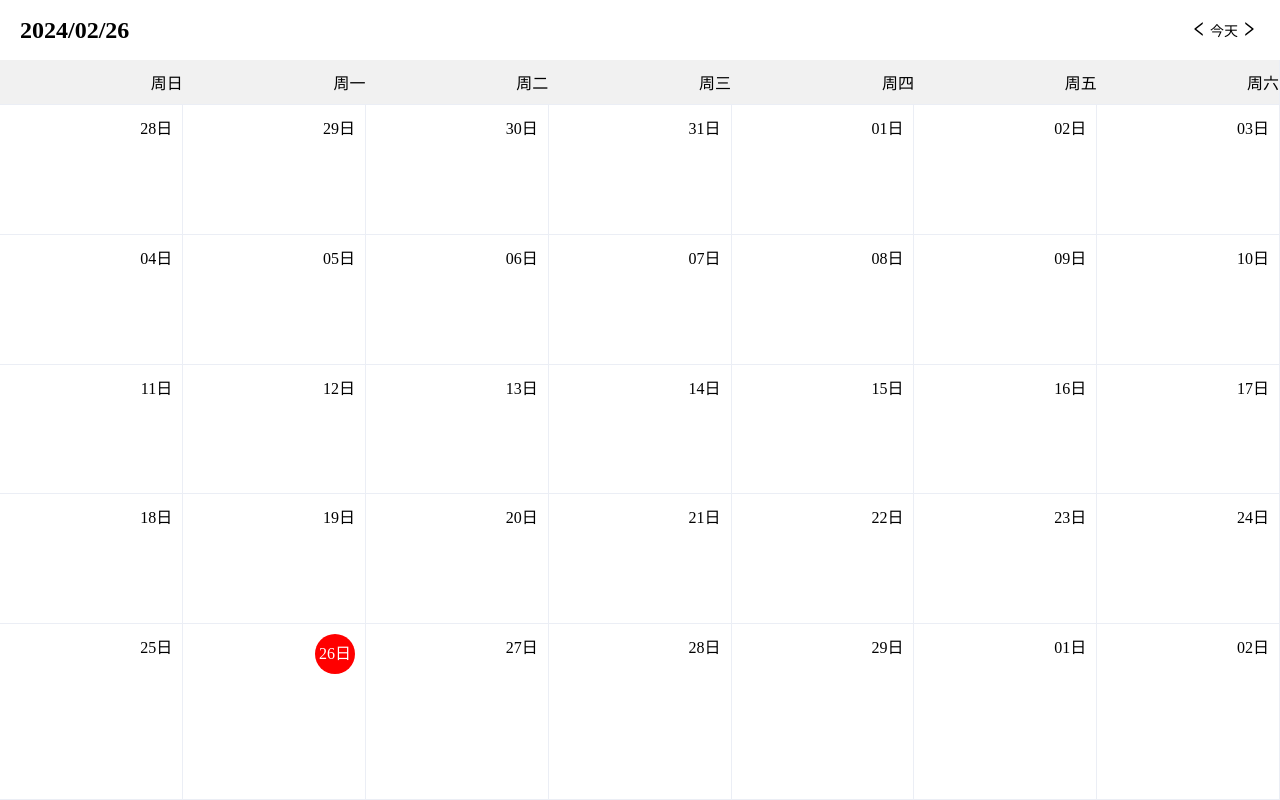
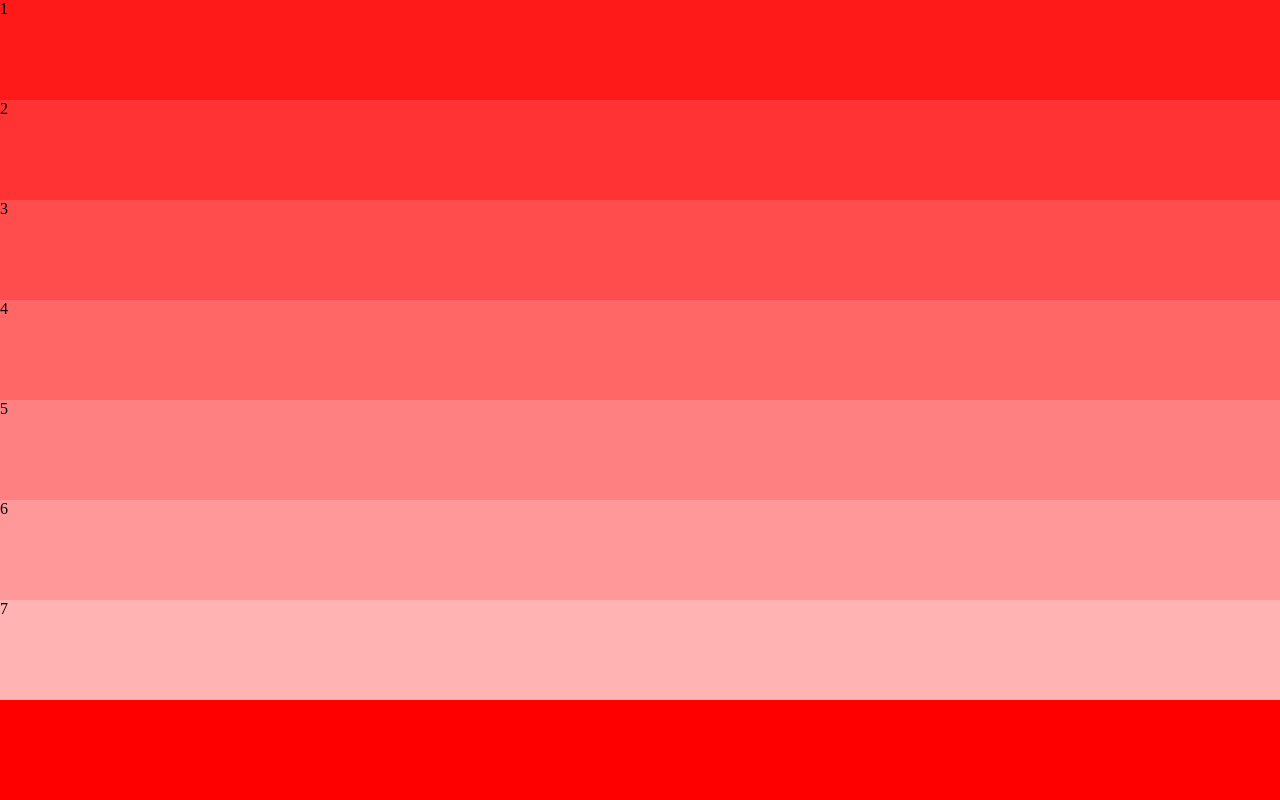
Before and after one commit to wustzhaohui/eric-components, a React (Vite) app: page / in a window 1280 px wide. Built offline with nearby package versions, Linux system fonts and the light colour scheme.

Commit message:
chore: add drag component

```diff
--- a/example/src/main.tsx
+++ b/example/src/main.tsx
@@ -1,8 +1,19 @@
 import { createRoot } from 'react-dom/client';
-import { Calendar } from '../../packages';
-const App = () => (
-    <Calendar/>
-);
+import { Drag } from '../../packages';
 const container = document.getElementById('root');
 const root = createRoot(container as Element | DocumentFragment);
+const App = () => {
+    const onDrag = (currentIndex:number, beforeIndex:number) => {
+        console.log('当前移动完成dom的索引', currentIndex)
+        console.log('当前移动前dom的索引', beforeIndex)
+    }
+    return <Drag onDrag={onDrag}>
+    {
+        [1,2,3,4,5,6,7].map((item: number) => <div key={item} style={{
+            backgroundColor: `rgba(255,255,255,.${item})`,
+            height: 100
+        }}>{item}</div>)
+    }
+</Drag>
+};
 root.render(<App />);
--- a/index.html
+++ b/index.html
@@ -2,7 +2,7 @@
 <html lang="en">
   <head>
     <meta charset="UTF-8" />
-    <link rel="icon" type="image/ico" href="/icon.ico" />
+    <link rel="shortcut icon" href="/vite.config.ico" type="image/x-icon"/>
     <meta name="viewport" content="width=device-width, initial-scale=1.0" />
     <title>eric-components</title>
   </head>
--- /dev/null
+++ b/packages/Drag/Drag.tsx
@@ -0,0 +1,84 @@
+import React, { RefObject, useRef } from 'react';
+import { FC } from 'react';
+
+export interface DragProps {
+    className?: string;
+    children: React.ReactElement | Element | any;
+    onDrag?: (currentIndex: number, beforeIndex: number) => void;
+}
+
+const Drag: FC<DragProps> = ({ className, children, onDrag }) => {
+    const dragContainer: RefObject<HTMLDivElement> =
+        useRef<HTMLDivElement>(null);
+    const currentDom = useRef<HTMLElement | null>(null);
+    const currentIndex = useRef<number>();
+    const handleDragStart = (e: React.DragEvent) => {
+        e.dataTransfer.effectAllowed = 'move';
+        if (e.target instanceof HTMLElement) {
+            currentDom.current = e.target as HTMLElement;
+            currentIndex.current = dragContainer.current
+                ? Array.from(dragContainer.current.childNodes).indexOf(e.target)
+                : -1;
+            currentDom.current.classList.add('moving');
+        }
+    };
+
+    const handleDragover = (e: React.DragEvent) => {
+        e.preventDefault();
+    };
+    const handleDragend = (e: React.DragEvent) => {
+        currentDom.current?.classList.remove('moving');
+        if (!dragContainer.current || !currentDom.current) return;
+        let liArray = Array.from(dragContainer.current.childNodes);
+        onDrag &&
+            onDrag(
+                liArray.indexOf(currentDom.current),
+                currentIndex.current as number
+            );
+    };
+    const handleDragEnter = (e: React.DragEvent) => {
+        e.preventDefault();
+        if (!dragContainer.current || !currentDom.current) return;
+        if (
+            e.target === currentDom.current ||
+            e.target === dragContainer.current
+        ) {
+            return;
+        }
+        let liArray = Array.from(dragContainer.current.childNodes);
+        let _currentIndex = liArray.indexOf(currentDom.current);
+        let targetindex = liArray.indexOf(e.target as ChildNode);
+        if (_currentIndex < targetindex) {
+            dragContainer.current.insertBefore(
+                currentDom.current,
+                (e.target as Element).nextElementSibling
+            );
+        } else {
+            dragContainer.current.insertBefore(
+                currentDom.current,
+                e.target as ChildNode
+            );
+        }
+    };
+    return (
+        <div
+            ref={dragContainer}
+            className={`drag-container ${className}`}
+            onDragOver={handleDragover}
+            onDragEnd={handleDragend}
+            onDragEnter={handleDragEnter}
+        >
+            {React.Children.map(children, (child: React.ReactElement) => {
+                if (React.isValidElement(child)) {
+                    return React.cloneElement(child as React.ReactElement, {
+                        draggable: true,
+                        onDragStart: handleDragStart,
+                    });
+                }
+                return child;
+            })}
+        </div>
+    );
+};
+
+export default Drag;
--- /dev/null
+++ b/packages/Drag/index.ts
@@ -0,0 +1,4 @@
+import Drag from './Drag';
+export type { DragProps } from './Drag';
+export default Drag;
+import './styles/index.less';
--- /dev/null
+++ b/packages/Drag/styles/index.less
@@ -0,0 +1,10 @@
+.drag-container{
+    background-color: red;
+    overflow-y: scroll;
+    height: 100%;
+    .moving{
+        background: transparent;
+        color: transparent;
+        border: 1px dashed #ccc;
+    }
+}
--- a/packages/index.ts
+++ b/packages/index.ts
@@ -1,5 +1,10 @@
 import '@/assets/styles/base.less'
+// Calendar
 export { default as Calendar } from './Calendar';
 export type { CalendarProps } from './Calendar';
+// Icon
 export { default as Icon } from './Icon';
 export { default as IconProps } from './Icon';
+// Drag
+export { default as Drag } from './Drag';
+export { default as DragProps } from './Drag';
```
